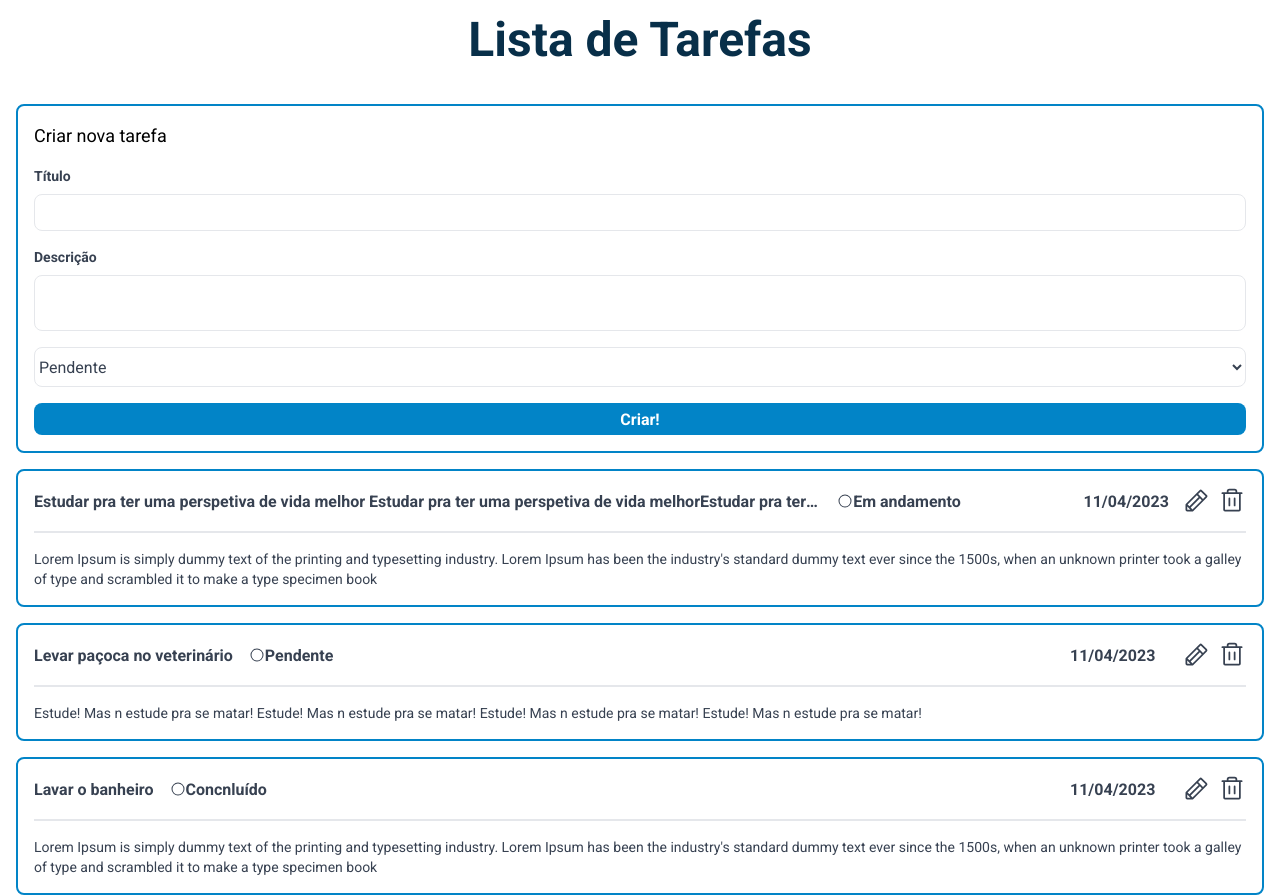
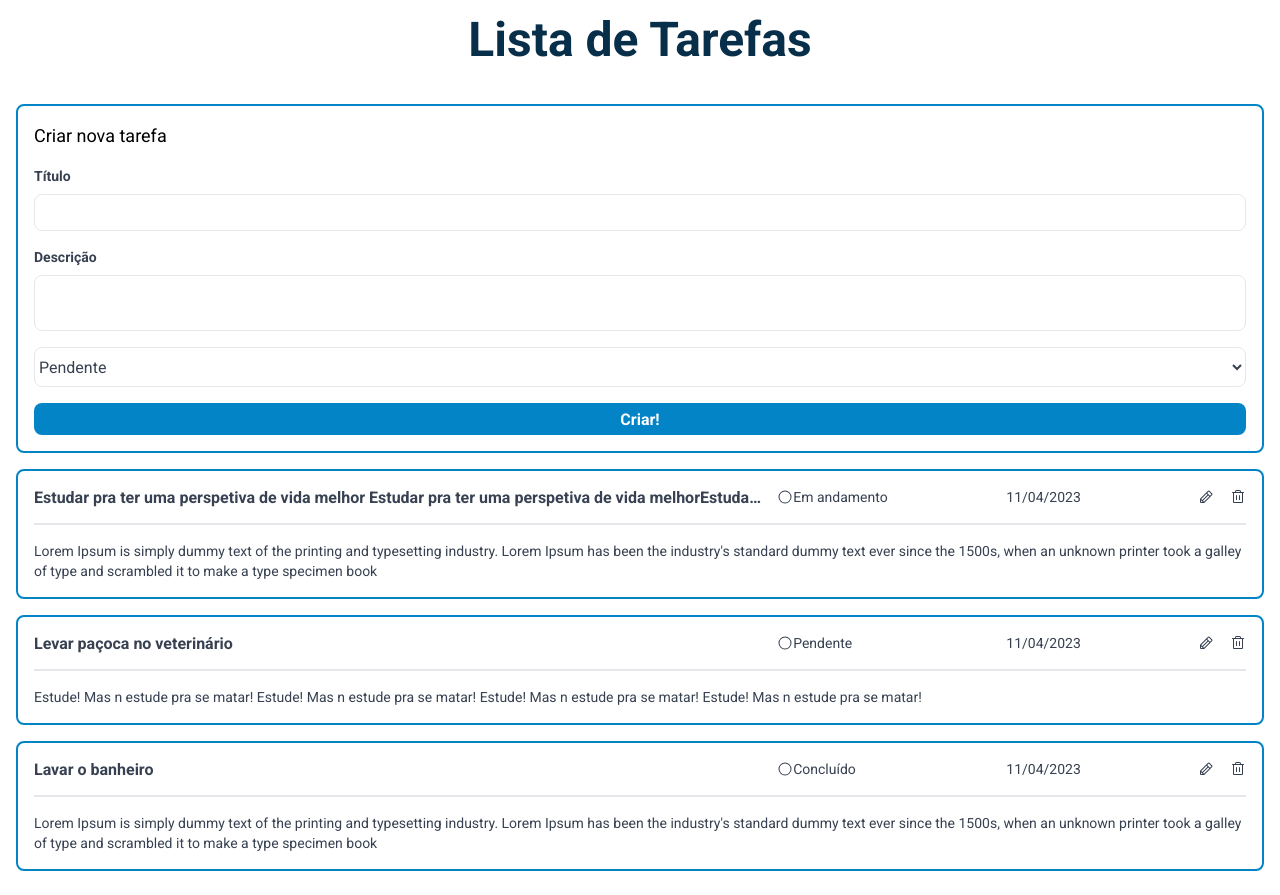
Before and after one commit to jjromary/To_Do_List, a React (Vite) app: page / in a window 1280 px wide. After the commit the page ends 871 px from the top, so only its background shows below. Built offline with nearby package versions, Linux system fonts and the light colour scheme.

Commit message:
fix: layout home page

```diff
--- a/src/Components/TaskCard/index.tsx
+++ b/src/Components/TaskCard/index.tsx
@@ -14,26 +14,36 @@ export default function TaskCard({ id, title, created_at, description, status }:
 
       <div className="w-full flex items-center justify-between max-[768px]:flex-col ">
 
-        <div className="w-auto flex items-center justify-start max-[768px]:justify-between max-[768px]:w-full max-[425px]:flex-col max-[425px]:items-start">
-          <span className="w-9/12 font-bold line-clamp-1 overflow max-[425px]:w-full max-[425px]:line-clamp-2" >{title}</span>
-          <span className=" flex items-center text-right pl-4 font-bold  max-[425px]:pl-0 max-[425px]:mt-4"><Circle size={16} />{status}</span>
+        <div className="w-3/5 flex items-center justify-start max-[768px]:justify-between max-[768px]:w-full max-[425px]:flex-col max-[425px]:items-start">
+          <span className="w-full font-bold line-clamp-1 overflow max-[425px]:w-full max-[425px]:line-clamp-2" >
+            {title}
+          </span>
         </div>
 
-        <div className="w-44 flex items-center justify-between max-[768px]:mt-4 max-[768px]:w-full ">
-          <span className="font-bold">{created_at}</span>
-          <div className="w-16 flex items-center justify-between ">
+        <div className="w-2/5 flex items-center justify-between max-[768px]:mt-4 max-[768px]:w-full ">
+          <span className=" w-32 flex items-center text-right text-sm pl-4 max-[768px]:pl-0">
+            <Circle size={16} />
+            {status}
+          </span>
+          <span className="text-sm">
+            {created_at}
+          </span>
+
+          <div className="w-12 flex items-center justify-between">
             <button>
-              <Pencil size={28} />
+              <Pencil size={16} />
             </button>
             <button>
-              <Trash size={28} />
+              <Trash size={16} />
             </button>
           </div>
         </div>
 
       </div>
 
-      <span className="h-auto mt-4 text-sm border-t-2 pt-4 break-all">{description}</span>
+      <span className="h-auto mt-4 text-sm border-t-2 pt-4 break-all">
+        {description}
+      </span>
 
     </div>
   )
--- a/src/Pages/Home/index.tsx
+++ b/src/Pages/Home/index.tsx
@@ -24,7 +24,7 @@ export default function Home() {
         <TaskCard
           title="Lavar o banheiro"
           description="Lorem Ipsum is simply dummy text of the printing and typesetting industry. Lorem Ipsum has been the industry's standard dummy text ever since the 1500s, when an unknown printer took a galley of type and scrambled it to make a type specimen book"
-          status="Concnluído"
+          status="Concluído"
           created_at="11/04/2023"
         />
 
```
